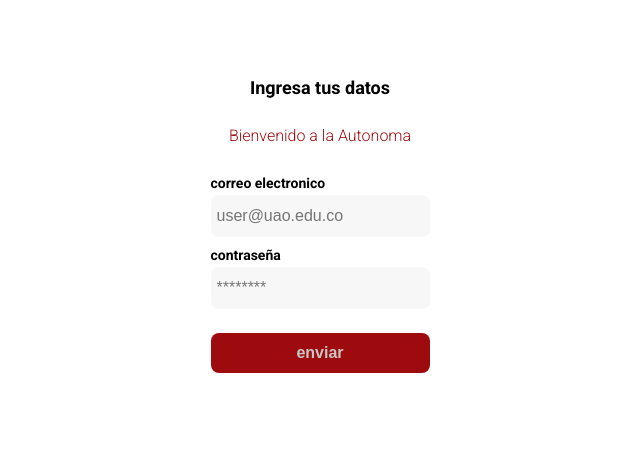
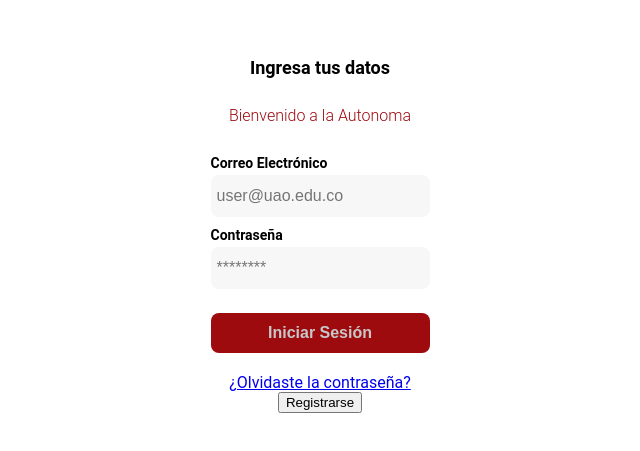
Before and after one commit to edwinmgallego/clase-practica-css, a plain HTML site: page EstebanRoman/index.html in a window 1280 px wide. Shown: the part 161-612 px from the top of the page, without its empty margins (320-960 px from the left). Drawn offline with Linux system fonts and the light colour scheme; files that its build step writes are made by us from their sources.

Commit message:
Pagina web inicial (index.html)

```diff
--- a/EstebanRoman/index.html
+++ b/EstebanRoman/index.html
@@ -1,35 +1,28 @@
 <!DOCTYPE html>
-<html lang="en">
+<html lang="es">
 <head>
     <meta charset="UTF-8">
     <meta name="viewport" content="width=device-width, initial-scale=1.0">
-    <title>Document</title>
-    <link rel="preconnect" href="https://fonts.googleapis.com">
-<link rel="preconnect" href="https://fonts.gstatic.com" crossorigin>
-<link href="https://fonts.googleapis.com/css2?family=Roboto:ital,wght@0,100;0,300;0,400;0,500;0,700;0,900;1,100;1,300;1,400;1,500;1,700;1,900&display=swap" rel="stylesheet">
-<link rel="stylesheet" href="./style/style.css">
+    <title>Inicio de Sesión</title>
+    <link rel="stylesheet" href="./style/style.css">
 </head>
 <body>
     <div class="login">
         <div class="container">
             <img src="https://pattern.uao.edu.co/images/UAO-logo.png" alt="Uao-Logo" class="UaoLogo">
-            <h1 class="title">
-                Ingresa tus datos
-            </h1>
-            <p class="subtitle">
-                Bienvenido a la Autonoma
-            </p>
+            <h1 class="title">Ingresa tus datos</h1>
+            <p class="subtitle">Bienvenido a la Autonoma</p>
             <form action="/" class="form">
-                <label for="email" class="label">
-                    correo electronico
-                </label>
-                <input type="text" id="email" placeholder="user@uao.edu.co" class="input input-email">
-                <label form="password" class="label">
-                    contraseña
-                </label>
+                <label for="email" class="label">Correo Electrónico</label>
+                <input type="email" id="email" placeholder="user@uao.edu.co" class="input input-email">
+
+                <label for="password" class="label">Contraseña</label>
                 <input type="password" id="password" placeholder="********" class="input input-password">
-                <button class="primary-button login-button">enviar</button>
+
+                <button type="submit" class="primary-button login-button">Iniciar Sesión</button>
             </form>
+            <a href="forgot-password.html" class="link">¿Olvidaste la contraseña?</a>
+            <button class="secondary-button register-button" onclick="window.location.href='register.html'">Registrarse</button>
         </div>
     </div>
 </body>
```
Also changed, not shown: EstebanRoman/olvide-contraseña.html (added, +21 -0 lines).
